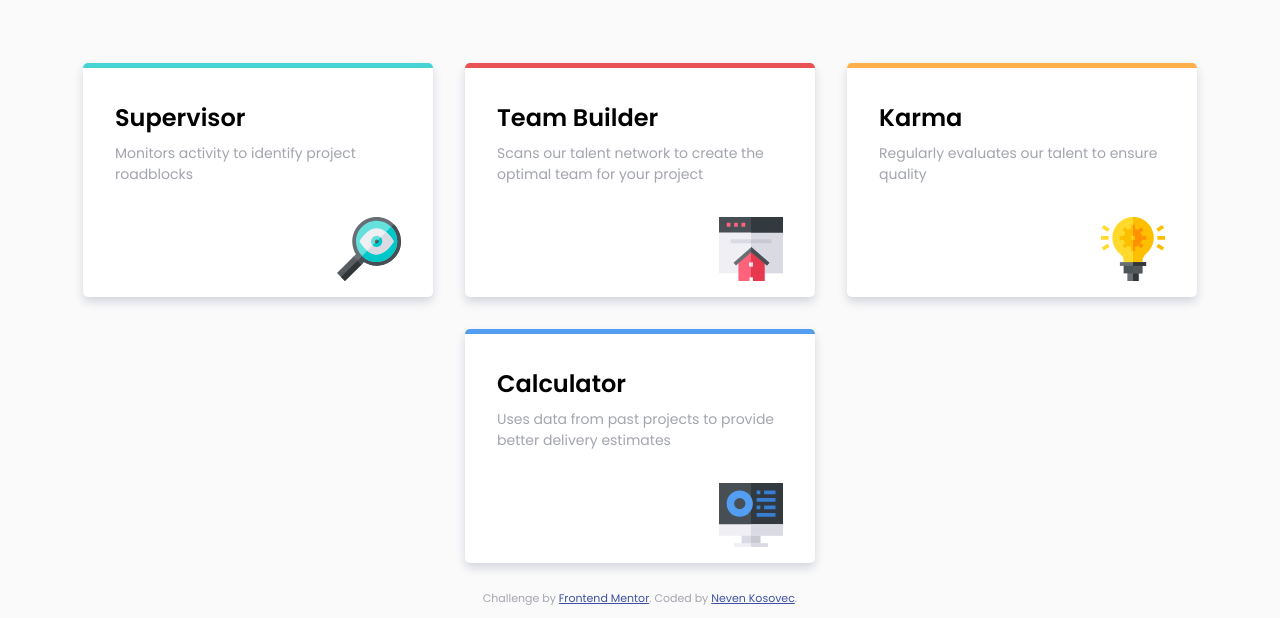
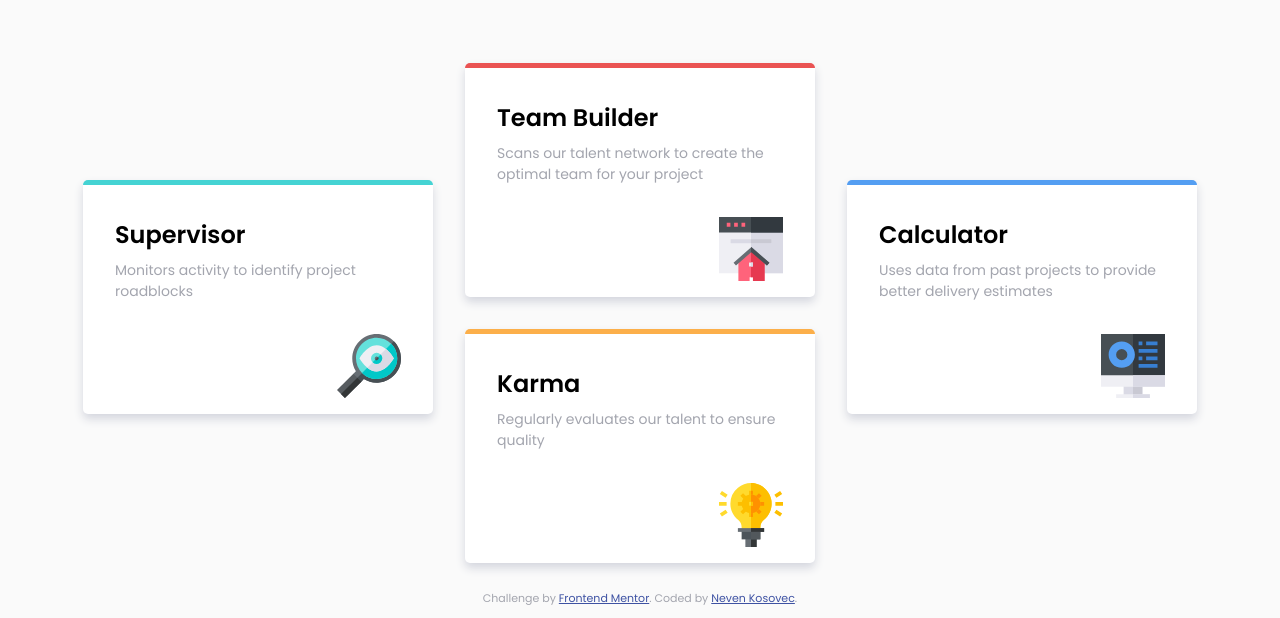
Before and after one commit to neven3/Four-Card-Feature-Section, a plain HTML site: page index.html in a window 1280 px wide. Shown: the part 215-833 px from the top of the page. Drawn offline with Linux system fonts and the light colour scheme.

Commit message:
Align and order boxes

```diff
--- a/index.html
+++ b/index.html
@@ -31,7 +31,7 @@
         </p>
     </header>
     <div class="container">
-        <div class="box supervisor">
+        <div class="box supervisor box-side">
             <h2>Supervisor</h2>
             <p>Monitors activity to identify project roadblocks</p>
             <img src="./four-card-feature-section-master/images/icon-supervisor.svg" alt="Magnifier">
@@ -41,15 +41,15 @@
             <p>Scans our talent network to create the optimal team for your project</p>
             <img src="./four-card-feature-section-master/images/icon-team-builder.svg" alt="House">
         </div>
+        <div class="box calculator box-side">
+            <h2>Calculator</h2>
+            <p>Uses data from past projects to provide better delivery estimates</p>
+            <img src="./four-card-feature-section-master/images/icon-calculator.svg" alt="Computer">
+        </div>
         <div class="box karma">
             <h2>Karma</h2>
             <p>Regularly evaluates our talent to ensure quality</p>
             <img src="./four-card-feature-section-master/images/icon-karma.svg" alt="Bulb">
-        </div>
-        <div class="box calculator">
-            <h2>Calculator</h2>
-            <p>Uses data from past projects to provide better delivery estimates</p>
-            <img src="./four-card-feature-section-master/images/icon-calculator.svg" alt="Computer">
         </div>
     </div>
     <footer>
--- a/style.css
+++ b/style.css
@@ -57,6 +57,7 @@ p {
 
 .calculator {
     border-top: 5px solid hsl(212, 86%, 64%);
+    order: 2;
 }
 
 .box h2 {
@@ -66,7 +67,6 @@ p {
 .box p {
     font-size: 14px;
     margin: 0.5rem 0 2rem;
-    /* text-align: justify; */
 }
 
 .box img {
@@ -77,3 +77,13 @@ p {
 footer {
     text-align: center;
 }
+
+@media (min-width: 1179px) {
+    .box-side {
+        transform: translateY(50%);
+    }
+
+    .karma {
+        order: 4;
+    }
+}
```
